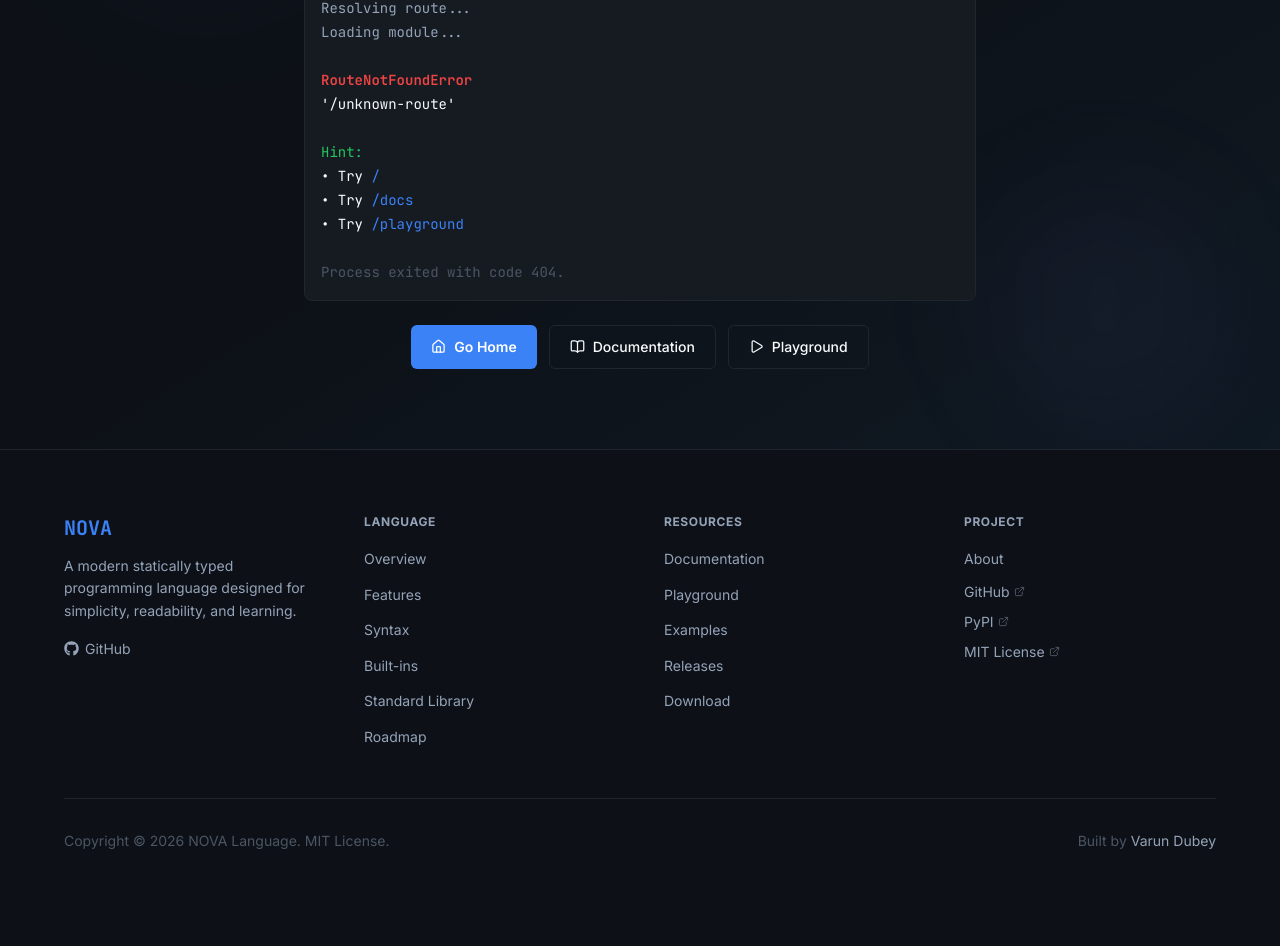
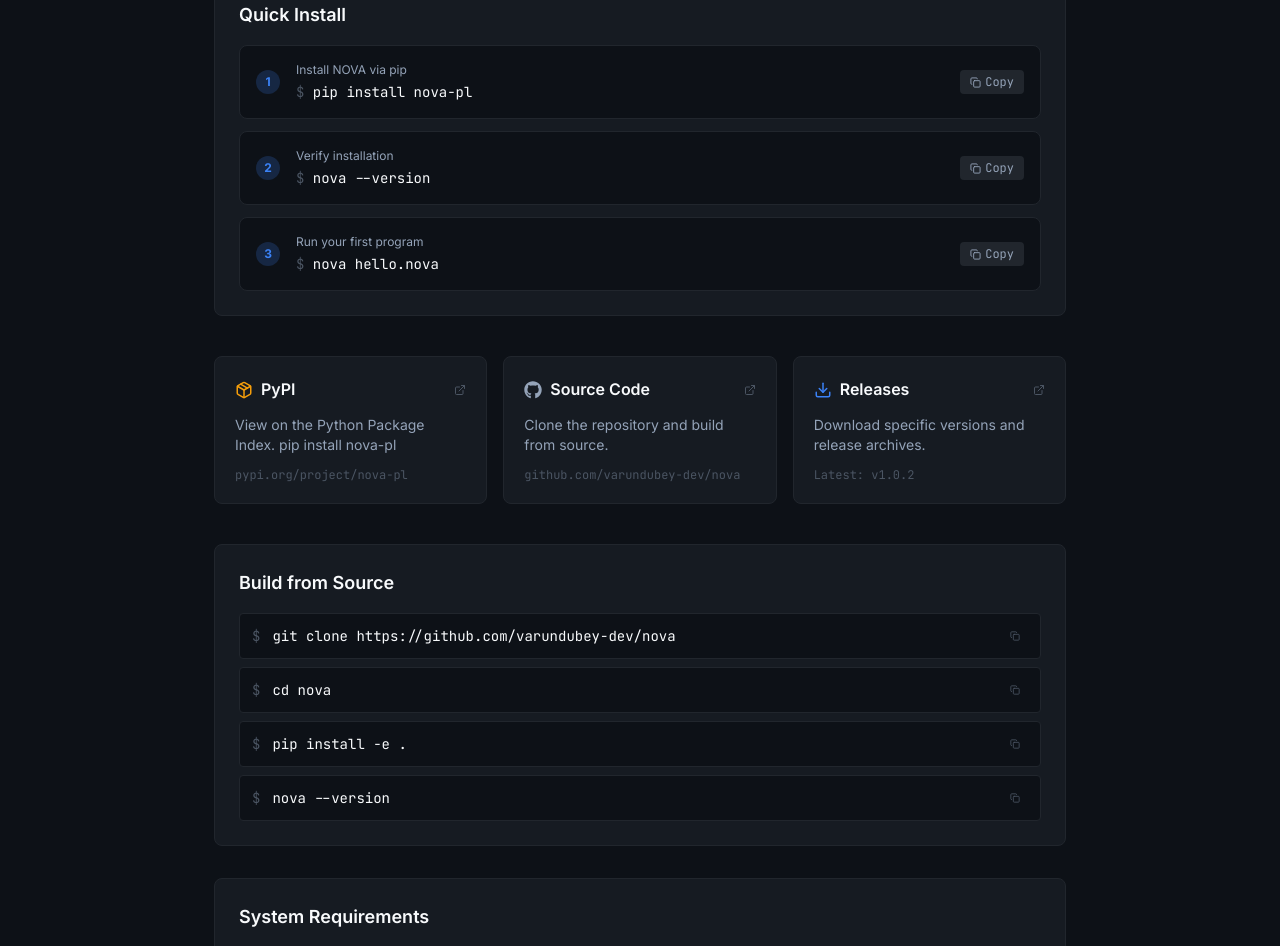
Before and after one commit to varundubey-dev/nova-web, a React (Vite) app in the folder frontend/: page /download in a window 1280 px wide. Shown: the part 346-1292 px from the top of the page. Before the commit the page ends 1261 px from the top, so only its background shows below. Built offline with nearby package versions, Linux system fonts and the light colour scheme; no server answers.

Commit message:
feat: add download page

```diff
--- a/frontend/src/App.tsx
+++ b/frontend/src/App.tsx
@@ -4,6 +4,7 @@
 import Playground from "@pages/Playground";
 import Examples from "@pages/Examples";
 import NotFound from "@pages/NotFound";
+import DownloadPage from "@pages/DownloadPage";
 
 export default function App() {
   return (
@@ -11,6 +12,7 @@
       <Route element={<Layout />}>
         <Route path="/" element={<Home />} />
         <Route path="/examples" element={<Examples />} />
+        <Route path="/download" element={<DownloadPage />} />
         <Route path="*" element={<NotFound />}/>
       </Route>
 
--- /dev/null
+++ b/frontend/src/pages/DownloadPage.tsx
@@ -0,0 +1,246 @@
+import { useState } from "react";
+import {
+  Download,
+  Terminal,
+  ExternalLink,
+  Check,
+  Copy,
+  Package,
+  ArrowRight,
+} from "lucide-react";
+import { FaGithub } from "react-icons/fa";
+import { METADATA } from "@data/metadata";
+import { Link } from "react-router";
+
+export default function DownloadPage() {
+  const [copiedIndex, setCopiedIndex] = useState<number | null>(null);
+
+  const handleCopy = async (text: string, index: number) => {
+    await navigator.clipboard.writeText(text);
+    setCopiedIndex(index);
+    setTimeout(() => setCopiedIndex(null), 2000);
+  };
+
+  const installSteps = [
+    {
+      step: "1",
+      cmd: `pip install ${METADATA.pypi.package}`,
+      desc: `Install ${METADATA.name} via pip`,
+    },
+    { step: "2", cmd: "nova --version", desc: "Verify installation" },
+    { step: "3", cmd: `nova hello.nova`, desc: "Run your first program" },
+  ];
+
+  return (
+    <div className="min-h-screen bg-nova-bg pt-14">
+      <div className="max-w-225 mx-auto px-6 py-16">
+        {/* Header */}
+        <div className="text-center mb-16">
+          <div className="inline-flex items-center gap-2 px-3 py-1 rounded-full bg-nova-green/10 border border-nova-green/20 text-sm text-nova-green font-mono mb-6">
+            <span className="w-1.5 h-1.5 rounded-full bg-nova-green" />
+            Latest Release — {METADATA.version}
+          </div>
+          <h1 className="text-4xl font-bold text-nova-text mb-4">
+            Install {METADATA.name}
+          </h1>
+          <p className="text-nova-muted text-lg max-w-xl mx-auto">
+            {METADATA.name} is available via pip. It requires Python 3.8 or
+            higher.
+          </p>
+        </div>
+
+        {/* Primary install */}
+        <div className="nova-surface p-6 mb-10">
+          <h2 className="text-lg font-semibold text-nova-text mb-4">
+            Quick Install
+          </h2>
+          <div className="space-y-3">
+            {installSteps.map((step, i) => (
+              <div
+                key={step.step}
+                className="flex items-center gap-4 p-4 bg-nova-bg border border-nova-border rounded-lg"
+              >
+                <span className="w-6 h-6 rounded-full bg-nova-blue/20 text-nova-blue text-xs font-bold flex items-center justify-center shrink-0">
+                  {step.step}
+                </span>
+                <div className="flex-1 min-w-0">
+                  <p className="text-xs text-nova-muted mb-1">{step.desc}</p>
+                  <code className="text-sm font-mono text-nova-text block truncate">
+                    <span className="text-nova-muted-dark">$ </span>
+                    {step.cmd}
+                  </code>
+                </div>
+                <button
+                  onClick={() => handleCopy(step.cmd, i)}
+                  className={`flex items-center gap-1 px-2.5 py-1 rounded text-xs font-mono transition-all shrink-0 ${
+                    copiedIndex === i
+                      ? "bg-nova-green/20 text-nova-green"
+                      : "bg-nova-border text-nova-muted hover:text-nova-text"
+                  }`}
+                >
+                  {copiedIndex === i ? <Check size={11} /> : <Copy size={11} />}
+                  {copiedIndex === i ? "✓" : "Copy"}
+                </button>
+              </div>
+            ))}
+          </div>
+        </div>
+
+        {/* Install options */}
+        <div className="grid grid-cols-1 md:grid-cols-3 gap-4 mb-10">
+          <a
+            href={METADATA.pypi.url}
+            target="_blank"
+            rel="noopener noreferrer"
+            className="nova-surface-hover p-5 flex flex-col gap-3"
+          >
+            <div className="flex items-center gap-2">
+              <Package size={18} className="text-nova-yellow" />
+              <span className="font-semibold text-nova-text">PyPI</span>
+              <ExternalLink
+                size={12}
+                className="text-nova-muted-dark ml-auto"
+              />
+            </div>
+            <p className="text-sm text-nova-muted">
+              View on the Python Package Index. pip install nova-pl
+            </p>
+            <code className="text-xs font-mono text-nova-muted-dark">
+              pypi.org/project/nova-pl
+            </code>
+          </a>
+
+          <a
+            href={METADATA.github}
+            target="_blank"
+            rel="noopener noreferrer"
+            className="nova-surface-hover p-5 flex flex-col gap-3"
+          >
+            <div className="flex items-center gap-2">
+              <FaGithub size={18} className="text-nova-muted" />
+              <span className="font-semibold text-nova-text">Source Code</span>
+              <ExternalLink
+                size={12}
+                className="text-nova-muted-dark ml-auto"
+              />
+            </div>
+            <p className="text-sm text-nova-muted">
+              Clone the repository and build from source.
+            </p>
+            <code className="text-xs font-mono text-nova-muted-dark">
+              github.com/varundubey-dev/nova
+            </code>
+          </a>
+
+          <a
+            href={`${METADATA.github}/releases`}
+            target="_blank"
+            rel="noopener noreferrer"
+            className="nova-surface-hover p-5 flex flex-col gap-3"
+          >
+            <div className="flex items-center gap-2">
+              <Download size={18} className="text-nova-blue" />
+              <span className="font-semibold text-nova-text">Releases</span>
+              <ExternalLink
+                size={12}
+                className="text-nova-muted-dark ml-auto"
+              />
+            </div>
+            <p className="text-sm text-nova-muted">
+              Download specific versions and release archives.
+            </p>
+            <code className="text-xs font-mono text-nova-muted-dark">
+              Latest: {METADATA.version}
+            </code>
+          </a>
+        </div>
+
+        {/* Build from source */}
+        <div className="nova-surface p-6 mb-8">
+          <h2 className="text-lg font-semibold text-nova-text mb-4">
+            Build from Source
+          </h2>
+          <div className="space-y-2">
+            {[
+              `git clone ${METADATA.github}`,
+              "cd nova",
+              "pip install -e .",
+              "nova --version",
+            ].map((cmd, i) => (
+              <div
+                key={i}
+                className="flex items-center gap-3 rounded border border-nova-border bg-nova-bg p-3"
+              >
+                <span className="select-none font-mono text-sm text-nova-muted-dark">
+                  $
+                </span>
+
+                <code className="min-w-0 flex-1 break-all font-mono text-sm text-nova-text">
+                  {cmd}
+                </code>
+
+                <button
+                  onClick={() => handleCopy(cmd, i + 10)}
+                  className={`shrink-0 flex items-center gap-1 rounded px-2 py-1 text-xs font-mono transition-all ${
+                    copiedIndex === i + 10
+                      ? "text-nova-green"
+                      : "text-nova-muted-dark hover:text-nova-muted"
+                  }`}
+                >
+                  {copiedIndex === i + 10 ? (
+                    <Check size={10} />
+                  ) : (
+                    <Copy size={10} />
+                  )}
+                </button>
+              </div>
+            ))}
+          </div>
+        </div>
+
+        {/* System requirements */}
+        <div className="nova-surface p-6 mb-8">
+          <h2 className="text-lg font-semibold text-nova-text mb-4">
+            System Requirements
+          </h2>
+          <div className="grid grid-cols-1 sm:grid-cols-2 gap-4">
+            {[
+              { label: "Python", value: "3.8 or higher" },
+              { label: "pip", value: "Latest recommended" },
+              { label: "OS", value: "Windows, macOS, Linux" },
+              { label: "NOVA version", value: `${METADATA.version} (stable)` },
+            ].map((req) => (
+              <div
+                key={req.label}
+                className="flex items-center justify-between p-3 bg-nova-bg rounded border border-nova-border"
+              >
+                <span className="text-sm text-nova-muted">{req.label}</span>
+                <span className="text-sm font-mono text-nova-text">
+                  {req.value}
+                </span>
+              </div>
+            ))}
+          </div>
+        </div>
+
+        {/* Next steps */}
+        <div className="text-center">
+          <p className="text-nova-muted mb-4">After installing NOVA:</p>
+          <div className="flex flex-wrap gap-3 justify-center">
+            <Link to="/docs" className="nova-btn-primary">
+              <ArrowRight size={14} />
+              Read Documentation
+            </Link>
+            <Link to="/playground" className="nova-btn-secondary">
+              <Terminal size={14} />
+              Try Playground
+            </Link>
+            <Link to="/examples" className="nova-btn-secondary">
+              Browse Examples
+            </Link>
+          </div>
+        </div>
+      </div>
+    </div>
+  );
+}
```
